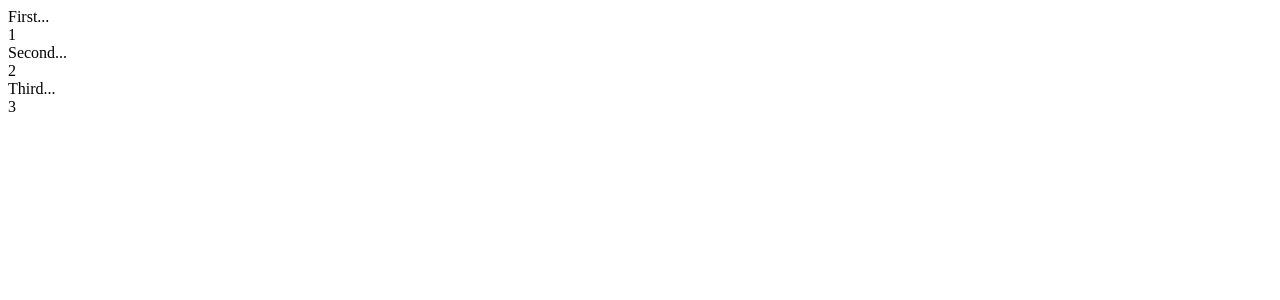
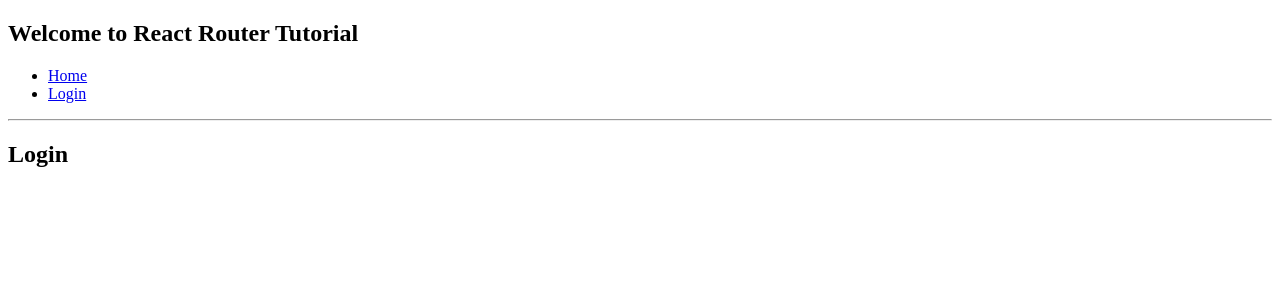
Before and after one commit to gauthamsundaramurthy/reactJS, a React (Create React App) app: page /Login in a window 1280 px wide. Shown: the top 300 px of the page. Built offline with nearby package versions, Linux system fonts and the light colour scheme.

Commit message:
React-router explained

```diff
--- a/package.json
+++ b/package.json
@@ -5,6 +5,7 @@
   "dependencies": {
     "react": "^16.3.2",
     "react-dom": "^16.3.2",
+    "react-router-dom": "^4.2.2",
     "react-scripts": "1.1.4"
   },
   "scripts": {
--- a/src/index.js
+++ b/src/index.js
@@ -10,5 +10,6 @@
 import Child_Parent from './Data_childToParent/Child_Parent'
 import Ref from './ref/ref'
 import Keys from './keys/keys'
+import React_router from './react_router/react_router/react_router'
 
-ReactDOM.render(<Keys/>, document.getElementById('root'));
+ReactDOM.render(<React_router/>, document.getElementById('root'));
--- /dev/null
+++ b/src/react_router/home/home.js
@@ -0,0 +1,12 @@
+import React, { Component } from 'react';
+
+class Home extends Component {
+   render() {
+      return (
+         <div>
+            <h2>Home</h2>
+         </div>
+      );
+   }
+}
+export default Home;
--- /dev/null
+++ b/src/react_router/login/login.js
@@ -0,0 +1,13 @@
+import React, { Component } from 'react';
+import ReactDOM from 'react-dom';
+
+class Login extends Component {
+   render() {
+      return (
+         <div>
+            <h2>Login</h2>
+         </div>
+      );
+   }
+}
+export default Login;
--- /dev/null
+++ b/src/react_router/react_router/react_router.js
@@ -0,0 +1,28 @@
+import React, { Component } from 'react';
+import { BrowserRouter as Router, Switch, Route, Link } from 'react-router-dom';
+import Home from '../home/home';
+import Login from '../login/login';
+
+class React_router extends Component {
+   render() {
+      return (
+         <Router>
+            <div>
+               <h2>Welcome to React Router Tutorial</h2>
+               <ul>
+                  <li><Link to={'/'}>Home</Link></li>
+                  <li><Link to={'/Login'}>Login</Link></li>
+               </ul>
+               <hr />
+
+               <Switch>
+                  <Route exact path='/' component={Home} />
+                  <Route exact path='/Login' component={Login} />
+               </Switch>
+            </div>
+         </Router>
+      );
+   }
+}
+
+export default React_router;
```
Also changed, not shown: 1 other file (tests, documents, lock files or other folders).
